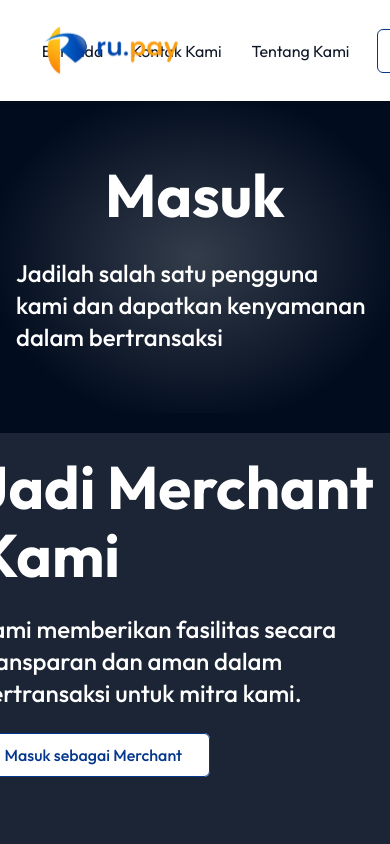
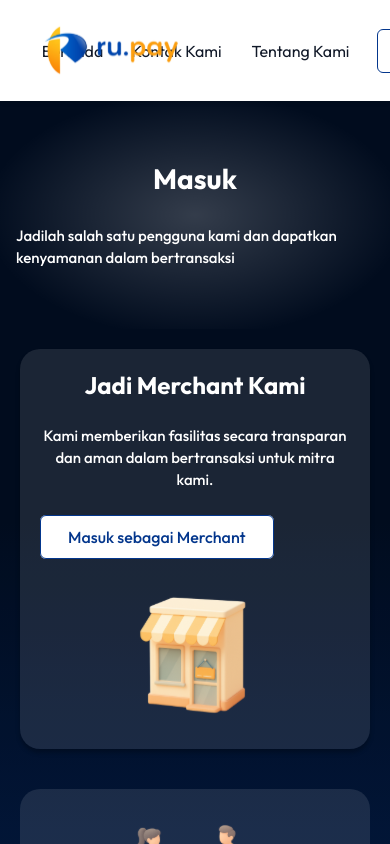
Before and after one commit to sionpardosi/Ru-Pay, a React (Vite) app: page /masuk in a window 390 px wide. Built offline with nearby package versions, Linux system fonts and the light colour scheme.

Commit message:
Responsive Section MASUK

```diff
--- a/src/pages/masuk/desktop.css
+++ b/src/pages/masuk/desktop.css
@@ -1,3 +1,4 @@
+/* Base styles - Desktop first approach */
 .subTitleMasuk_span {
   color: white;
   font-size: 24px;
@@ -17,7 +18,8 @@
 }
 
 .titleMasuk {
-  width: 857.44px;
+  width: 100%;
+  max-width: 857.44px;
   text-align: center;
 }
 
@@ -76,7 +78,7 @@
   align-self: stretch;
 }
 
-.jadiAgent_span {
+.jadiAgent_span, .jadiAnggota_span {
   color: white;
   font-size: 24px;
   font-family: Outfit;
@@ -85,7 +87,7 @@
   word-wrap: break-word;
 }
 
-.jadiAgent {
+.jadiAgent, .jadiAnggota {
   align-self: stretch;
 }
 
@@ -109,6 +111,7 @@
   width: 437px;
   height: 437px;
   position: relative;
+  flex-shrink: 0;
 }
 
 .button {
@@ -266,6 +269,8 @@
   align-items: center;
   gap: 70px;
   display: flex;
+  flex-direction: column-reverse;
+  text-align: center;
 }
 
 .card_01 {
@@ -298,7 +303,6 @@
   align-items: center;
   gap: 100px;
   display: flex;
-  padding: 40px 20px;
 }
 
 .section-1 {
@@ -339,3 +343,445 @@
   align-items: center;
   display: inline-flex;
 }
+
+/* Large Desktop - 1400px+ */
+@media screen and (min-width: 1400px) {
+  .card {
+    padding: 100px 120px 100px 100px;
+    gap: 100px;
+  }
+
+  .card_01 {
+    padding: 100px;
+    gap: 100px;
+  }
+
+  .iconMitraMasuk, .iconTransaksiMasuk, .iconOrangMasuk {
+    width: 500px;
+    height: 500px;
+  }
+}
+
+/* Desktop - 1200px to 1399px */
+@media screen and (max-width: 1399px) {
+  .card {
+    padding: 80px 80px 80px 60px;
+    gap: 60px;
+  }
+
+  .card_01 {
+    padding: 80px 60px;
+    gap: 60px;
+  }
+
+  .iconMitraMasuk, .iconTransaksiMasuk, .iconOrangMasuk {
+    width: 380px;
+    height: 380px;
+  }
+}
+
+/* Tablet Large - 1024px to 1199px */
+@media screen and (max-width: 1199px) {
+  .titleMasuk_span {
+    font-size: 50px;
+    line-height: 58px;
+  }
+
+  .titleJadiMerchant_span,
+  .titleJadiAgent_span,
+  .titleJadiAnggota_span {
+    font-size: 48px;
+    line-height: 56px;
+  }
+
+  .subTitleMasuk_span,
+  .JadiMerchant_span,
+  .jadiAgent_span,
+  .jadiAnggota_span {
+    font-size: 22px;
+    line-height: 30px;
+  }
+
+  .card {
+    padding: 60px;
+    gap: 50px;
+  }
+
+  .card_01 {
+    padding: 60px;
+    gap: 50px;
+  }
+
+  .iconMitraMasuk, .iconTransaksiMasuk, .iconOrangMasuk {
+    width: 320px;
+    height: 320px;
+  }
+
+  .intro-section {
+    padding-top: 100px;
+    padding-bottom: 80px;
+    padding-left: 30px;
+    padding-right: 30px;
+    gap: 80px;
+  }
+}
+
+/* Tablet - 768px to 1023px */
+@media screen and (max-width: 1023px) {
+  .titleMasuk_span {
+    font-size: 42px;
+    line-height: 50px;
+  }
+
+  .titleJadiMerchant_span,
+  .titleJadiAgent_span,
+  .titleJadiAnggota_span {
+    font-size: 38px;
+    line-height: 46px;
+  }
+
+  .subTitleMasuk_span,
+  .JadiMerchant_span,
+  .jadiAgent_span,
+  .jadiAnggota_span {
+    font-size: 20px;
+    line-height: 28px;
+  }
+
+  .card {
+    flex-direction: column;
+    padding: 40px;
+    gap: 40px;
+    text-align: center;
+  }
+
+  .card_01 {
+    flex-direction: column-reverse;
+    padding: 40px;
+    gap: 40px;
+    text-align: center;
+  }
+
+  .iconMitraMasuk, .iconTransaksiMasuk, .iconOrangMasuk {
+    width: 280px;
+    height: 280px;
+    align-self: center;
+  }
+
+  .section-1, .section-2 {
+    gap: 50px;
+    padding: 30px 20px;
+  }
+
+  .intro-section {
+    padding-top: 80px;
+    padding-bottom: 60px;
+    padding-left: 25px;
+    padding-right: 25px;
+    gap: 60px;
+  }
+
+  .text_01, .text_02 {
+    align-items: center;
+    text-align: center;
+  }
+
+  .titleJadiMerchant,
+  .titleJadiAgent,
+  .titleJadiAnggota,
+  .JadiMerchant,
+  .jadiAgent,
+  .jadiAnggota {
+    text-align: center;
+  }
+}
+
+/* Mobile Large - 600px to 767px */
+@media screen and (max-width: 767px) {
+  .titleMasuk_span {
+    font-size: 36px;
+    line-height: 44px;
+  }
+
+  .titleJadiMerchant_span,
+  .titleJadiAgent_span,
+  .titleJadiAnggota_span {
+    font-size: 32px;
+    line-height: 40px;
+  }
+
+  .subTitleMasuk_span,
+  .JadiMerchant_span,
+  .jadiAgent_span,
+  .jadiAnggota_span {
+    font-size: 18px;
+    line-height: 26px;
+  }
+
+  .card {
+    padding: 30px;
+    gap: 30px;
+  }
+
+  .card_01 {
+    padding: 30px;
+    gap: 30px;
+  }
+
+  .iconMitraMasuk, .iconTransaksiMasuk, .iconOrangMasuk {
+    width: 220px;
+    height: 220px;
+  }
+
+  .section-1, .section-2 {
+    gap: 30px;
+    padding: 20px 15px;
+  }
+
+  .intro-section {
+    padding-top: 60px;
+    padding-bottom: 50px;
+    padding-left: 20px;
+    padding-right: 20px;
+    gap: 40px;
+  }
+
+  .buttontext_03_span,
+  .buttontext_04_span {
+    font-size: 15px;
+  }
+
+  .button_03,
+  .button_04 {
+    padding: 12px 24px;
+    height: auto;
+  }
+}
+
+/* Mobile Medium - 480px to 599px */
+@media screen and (max-width: 599px) {
+  .titleMasuk_span {
+    font-size: 32px;
+    line-height: 40px;
+  }
+
+  .titleJadiMerchant_span,
+  .titleJadiAgent_span,
+  .titleJadiAnggota_span {
+    font-size: 28px;
+    line-height: 36px;
+  }
+
+  .subTitleMasuk_span,
+  .JadiMerchant_span,
+  .jadiAgent_span,
+  .jadiAnggota_span {
+    font-size: 16px;
+    line-height: 24px;
+  }
+
+  .card {
+    padding: 25px;
+    gap: 25px;
+  }
+
+  .card_01 {
+    padding: 25px;
+    gap: 25px;
+  }
+
+  .iconMitraMasuk, .iconTransaksiMasuk, .iconOrangMasuk {
+    width: 180px;
+    height: 180px;
+  }
+
+  .intro-section {
+    padding: 50px 15px;
+    gap: 30px;
+  }
+}
+
+/* Mobile Small - 375px to 479px */
+@media screen and (max-width: 479px) {
+  .titleMasuk_span {
+    font-size: 28px;
+    line-height: 36px;
+  }
+
+  .titleJadiMerchant_span,
+  .titleJadiAgent_span,
+  .titleJadiAnggota_span {
+    font-size: 24px;
+    line-height: 32px;
+  }
+
+  .subTitleMasuk_span,
+  .JadiMerchant_span,
+  .jadiAgent_span,
+  .jadiAnggota_span {
+    font-size: 15px;
+    line-height: 22px;
+  }
+
+  .card {
+    padding: 20px;
+    gap: 20px;
+  }
+
+  .card_01 {
+    padding: 20px;
+    gap: 20px;
+  }
+
+  .iconMitraMasuk, .iconTransaksiMasuk, .iconOrangMasuk {
+    width: 150px;
+    height: 150px;
+  }
+
+  .section-1, .section-2 {
+    padding: 15px 10px;
+  }
+
+  .intro-section {
+    padding: 40px 15px;
+    gap: 25px;
+  }
+
+  .buttontext_03_span,
+  .buttontext_04_span {
+    font-size: 14px;
+  }
+
+  .button_03,
+  .button_04 {
+    padding: 10px 20px;
+    min-width: 200px;
+  }
+
+  .text_01, .text_02 {
+    gap: 20px;
+  }
+}
+
+/* Mobile Extra Small - below 375px */
+@media screen and (max-width: 374px) {
+  .titleMasuk_span {
+    font-size: 24px;
+    line-height: 32px;
+  }
+
+  .titleJadiMerchant_span,
+  .titleJadiAgent_span,
+  .titleJadiAnggota_span {
+    font-size: 20px;
+    line-height: 28px;
+  }
+
+  .subTitleMasuk_span,
+  .JadiMerchant_span,
+  .jadiAgent_span,
+  .jadiAnggota_span {
+    font-size: 14px;
+    line-height: 20px;
+  }
+
+  .card {
+    padding: 15px;
+    gap: 15px;
+  }
+
+  .card_01 {
+    padding: 15px;
+    gap: 15px;
+  }
+
+  .iconMitraMasuk, .iconTransaksiMasuk, .iconOrangMasuk {
+    width: 120px;
+    height: 120px;
+  }
+
+  .intro-section {
+    padding: 30px 12px;
+    gap: 20px;
+  }
+
+  .buttontext_03_span,
+  .buttontext_04_span {
+    font-size: 13px;
+  }
+
+  .button_03,
+  .button_04 {
+    padding: 8px 16px;
+    min-width: 180px;
+  }
+}
+
+/* Landscape orientation fixes untuk mobile */
+@media screen and (max-height: 500px) and (orientation: landscape) {
+  .intro-section {
+    padding: 30px 20px;
+    gap: 20px;
+  }
+
+  .card,
+  .card_01 {
+    flex-direction: row;
+    padding: 20px;
+    gap: 30px;
+  }
+
+  .iconMitraMasuk, .iconTransaksiMasuk, .iconOrangMasuk {
+    width: 120px;
+    height: 120px;
+  }
+
+  .titleJadiMerchant_span,
+  .titleJadiAgent_span,
+  .titleJadiAnggota_span {
+    font-size: 22px;
+    line-height: 28px;
+  }
+
+  .text_01, .text_02 {
+    text-align: left;
+    align-items: flex-start;
+  }
+
+  .titleJadiMerchant,
+  .titleJadiAgent,
+  .titleJadiAnggota,
+  .JadiMerchant,
+  .jadiAgent,
+  .jadiAnggota {
+    text-align: left;
+  }
+}
+
+/* High DPI / Retina displays optimization */
+@media screen and (-webkit-min-device-pixel-ratio: 2),
+       screen and (min-resolution: 192dpi) {
+  .iconMitraMasuk, .iconTransaksiMasuk, .iconOrangMasuk {
+    image-rendering: -webkit-optimize-contrast;
+    image-rendering: crisp-edges;
+  }
+}
+
+.card {
+  flex-direction: column-reverse;
+  text-align: center;
+}
+
+.text_01 {
+  align-items: center;
+  text-align: center;
+}
+
+.titleJadiMerchant,
+.JadiMerchant {
+  text-align: center;
+}
+
+.iconMitraMasuk {
+  align-self: center;
+}
```
